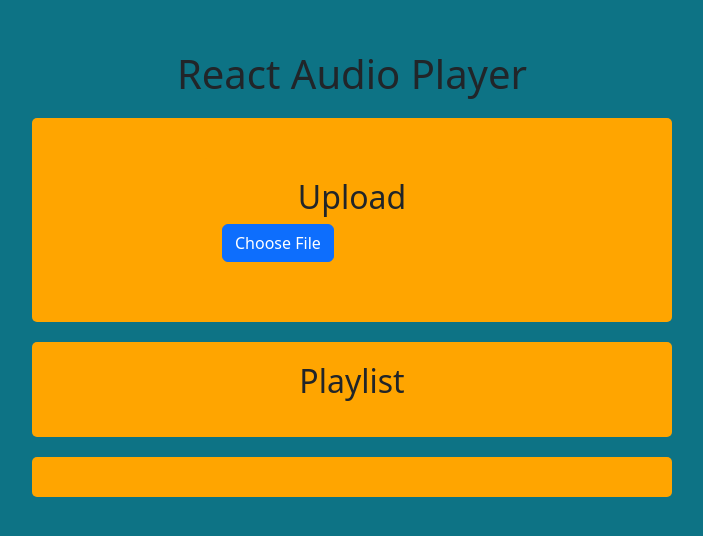
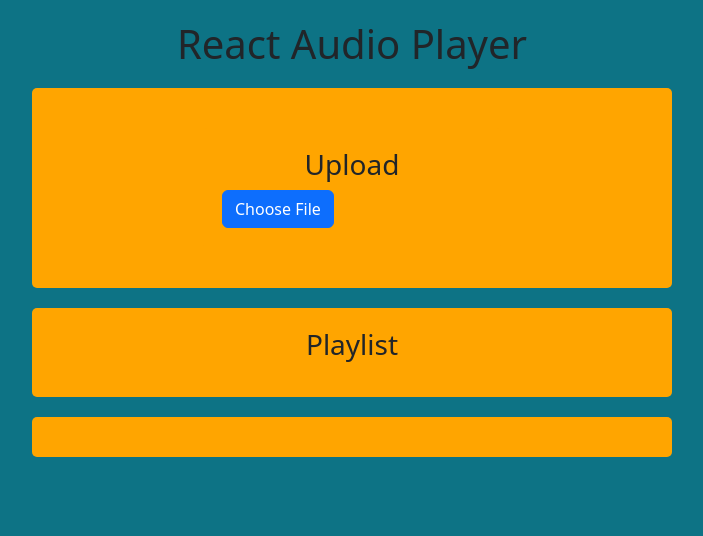
Before and after one commit to Mubashirahmad123/audio-player, a React (Vite) app: page / in a window 1280 px wide. Shown: the top 536 px of the page, without its empty margins (288-991 px from the left). Built offline with nearby package versions, Linux system fonts and the light colour scheme.

Commit message:
puch before hosting

```diff
--- a/src/index.css
+++ b/src/index.css
@@ -63,12 +63,12 @@ body {
 
 h1 {
     text-align: center;
-    margin-top: 50px;
+    margin-top: 20px;
   }
 
   h2 {
     text-align: center;
-    text-decoration: dotted;
+    font-size: 28px;
   }
 
 
```
